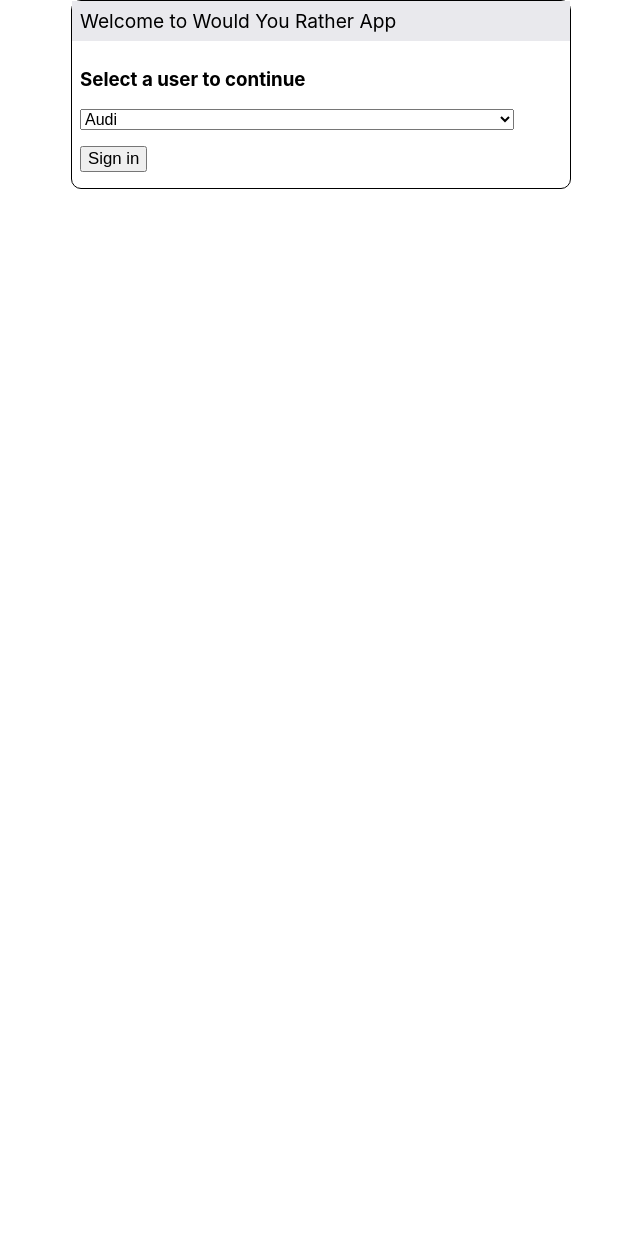
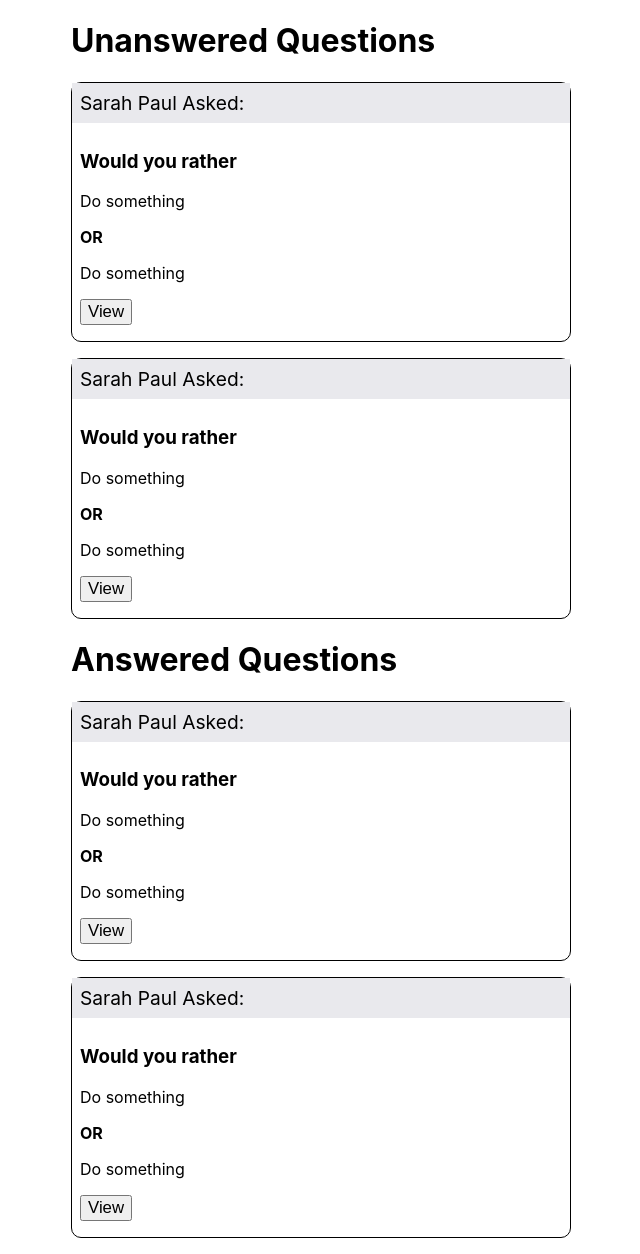
Before and after one commit to cokoghenun/would_you_rather, a React (Create React App) app: page / in a window 1280 px wide. Shown: the whole page, without its empty margins (319-959 px from the left). Before the commit the page ends 800 px from the top, so only its background shows below. Built offline with nearby package versions, Linux system fonts and the light colour scheme.

Commit message:
feat: Adds home page

```diff
--- a/src/App.css
+++ b/src/App.css
@@ -21,7 +21,8 @@ body {
 .poll,
 .newquestion,
 .leaderboard,
-.signin {
+.signin,
+.home {
   width: 500px;
   margin: 0 auto;
 }
@@ -36,11 +37,13 @@ body {
   font-size: 1rem;
   display: block;
 }
-.leaderboard-list {
+.leaderboard-list,
+.home-list {
   padding: 0;
   list-style-type: none;
 }
-.leaderboard-list li {
+.leaderboard-list li,
+.home-list li {
   margin-bottom: 1rem;
 }
 .signin-select {
--- a/src/App.js
+++ b/src/App.js
@@ -1,4 +1,5 @@
 import './App.css';
+import Home from './pages/Home';
 import LeaderBoard from './pages/LeaderBoard';
 import NewQuestion from './pages/NewQuestion';
 import Poll from './pages/Poll';
@@ -10,7 +11,8 @@ function App() {
       {/* <Poll/> */}
       {/* <NewQuestion /> */}
       {/* <LeaderBoard /> */}
-      <Signin />
+      {/* <Signin /> */}
+      <Home />
     </div>
   );
 }
--- /dev/null
+++ b/src/pages/Home.js
@@ -0,0 +1,55 @@
+import Button from '../components/Button';
+import Card from '../components/Card';
+const Home = () => {
+  return (
+    <div className='home'>
+      <div>
+        <h1>Unanswered Questions</h1>
+        <ul className='home-list'>
+          <li>
+            <Card title='Sarah Paul Asked:'>
+              <h3>Would you rather</h3>
+              <p>Do something</p>
+              <strong>OR</strong>
+              <p>Do something</p>
+              <Button text='View' onClick={() => {}} />
+            </Card>
+          </li>
+          <li>
+            <Card title='Sarah Paul Asked:'>
+              <h3>Would you rather</h3>
+              <p>Do something</p>
+              <strong>OR</strong>
+              <p>Do something</p>
+              <Button text='View' onClick={() => {}} />
+            </Card>
+          </li>
+        </ul>
+      </div>
+      <div>
+        <h1>Answered Questions</h1>
+        <ul className='home-list'>
+          <li>
+            <Card title='Sarah Paul Asked:'>
+              <h3>Would you rather</h3>
+              <p>Do something</p>
+              <strong>OR</strong>
+              <p>Do something</p>
+              <Button text='View' onClick={() => {}} />
+            </Card>
+          </li>
+          <li>
+            <Card title='Sarah Paul Asked:'>
+              <h3>Would you rather</h3>
+              <p>Do something</p>
+              <strong>OR</strong>
+              <p>Do something</p>
+              <Button text='View' onClick={() => {}} />
+            </Card>
+          </li>
+        </ul>
+      </div>
+    </div>
+  );
+};
+export default Home;
```
